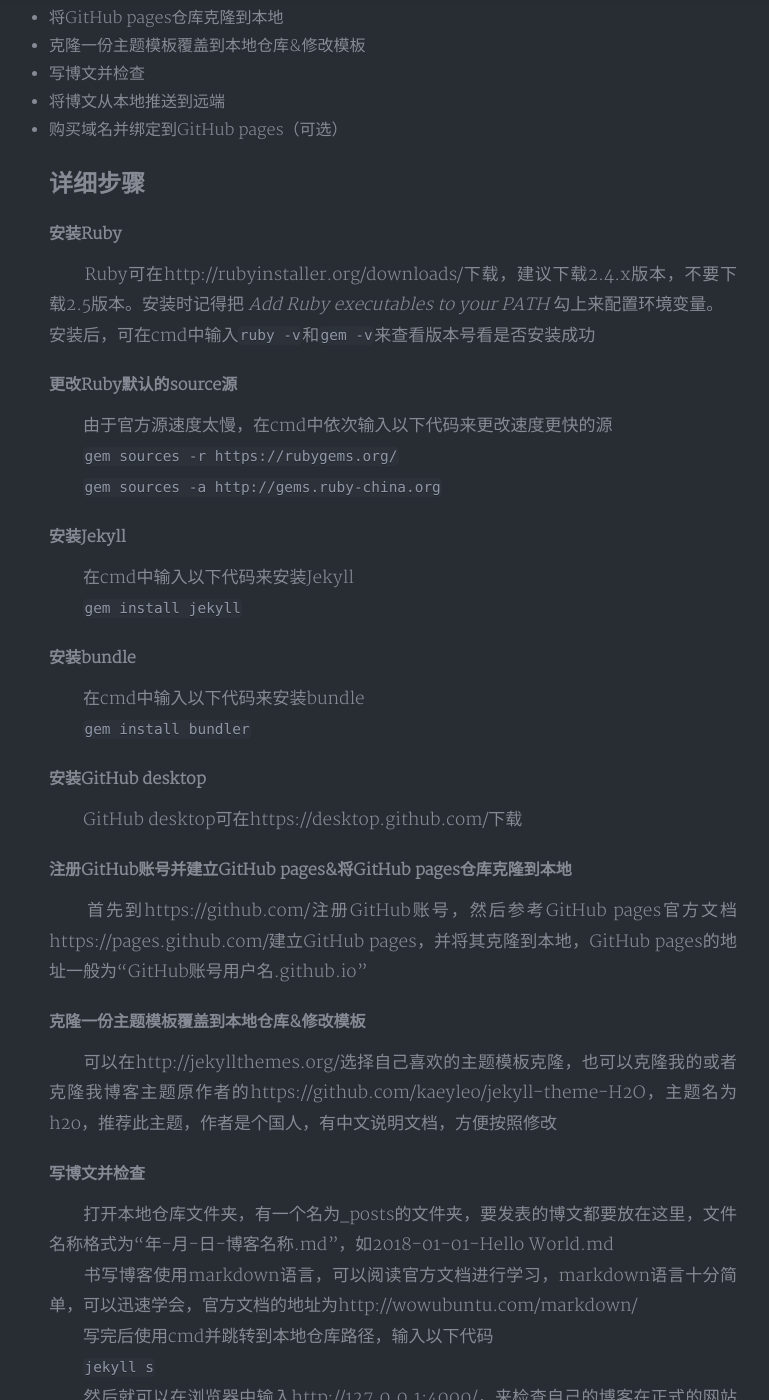
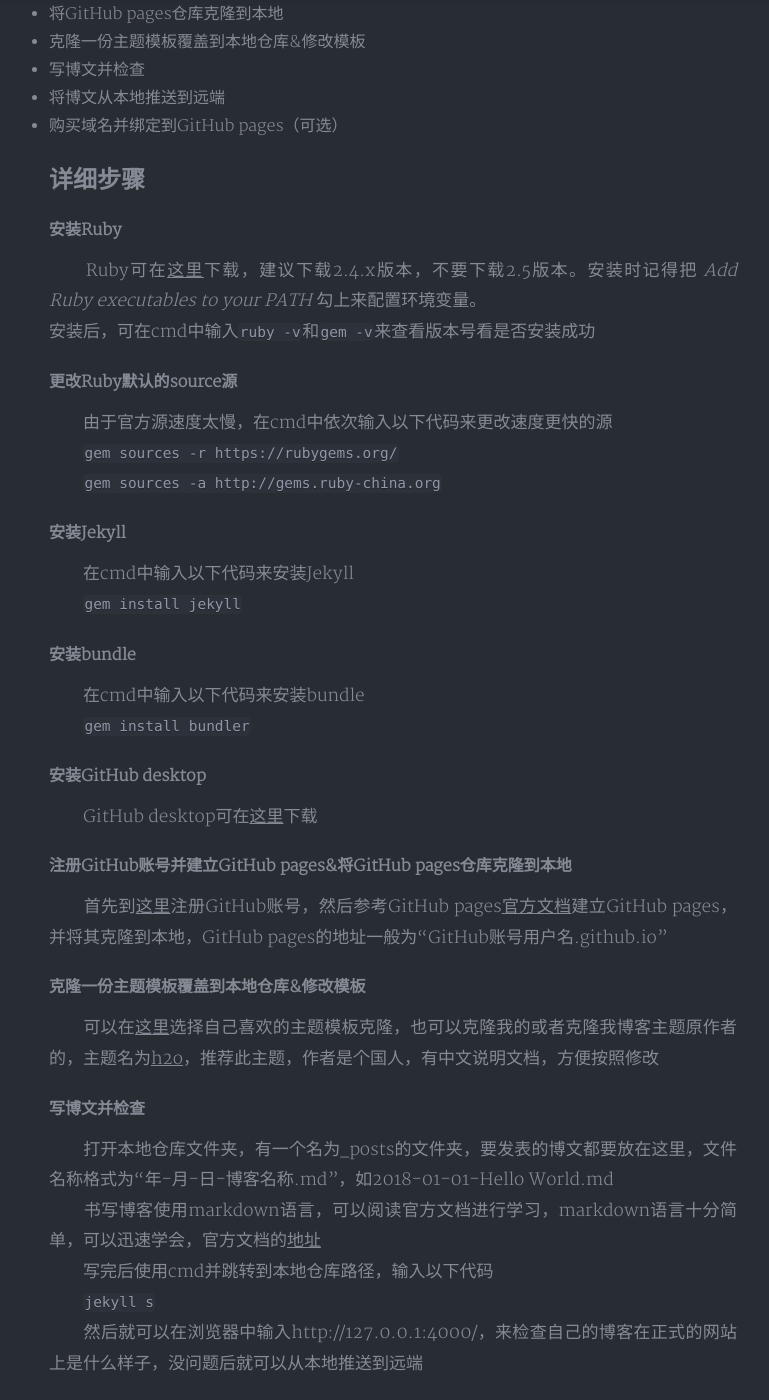
Before and after one commit to wickywonka/1, a Jekyll site: the page built from _posts/2018-01-29-Creat a personal blog.md, in a window 1280 px wide and 1400 px high, scrolled down 1019 px. Shown: the whole window, without its empty margins (263-1032 px from the left). Built offline with Jekyll 4.4.1, drawn with Linux system fonts in a browser that asks for light colours; nearby versions of some CDN libraries; comment, search, counter and statistics services are not loaded; a style sheet for code colours, icons or effects is not loaded; some of the changed lines change nothing that is shown; some of the changed text lies outside the part shown.

Commit message:
添加超链接

```diff
--- a/_posts/2018-01-29-Creat a personal blog.md
+++ b/_posts/2018-01-29-Creat a personal blog.md
@@ -8,8 +8,8 @@
 ## 　 前言
 　　从什么时候开始有这种想法的呢？大概是网易博客无故被封转战新浪博客，又觉得新浪博客的编辑器十分难用时产生的。<br>
 　　至于为什么想法搁置了４个月，原因多种多样，一是因为我懒，二是博客这个东西没有走入我的生活中。但我是一个爱好比较广泛的人，在不断的尝试新鲜事物时，各种问题也接踵而至，兴趣加问题产生动力，在尽我所能解决掉问题时，一种激动而愉悦的心情油然而生，然而只能自己一个人暗爽，总不能拉着人讲个不停，那样脸皮未免也太厚了不是？在与博客不断的接触后我就萌生了一种想法，既然不愿意一个人暗爽，又不能拉着别人嘚啵个不停，那就写成博客，用文字记录下来吧。<br>
-*我的个人博客地址：http://blog.wonka.top/* <br>
-*个人博客的代码仓库：https://github.com/wickywonka/wickywonka.github.io ，可做模板克隆并修改成自己的博客* <br>
+#### 　　*我的个人博客[地址](http://blog.wonka.top/)* <br>
+#### 　　*个人博客的代码仓库[地址](https://github.com/wickywonka/wickywonka.github.io )，可做模板克隆并修改成自己的博客* <br>
 ## 　基本过程
 * 安装Ruby
 * 更改Ruby默认的source源
@@ -24,7 +24,7 @@
 * 购买域名并绑定到GitHub pages（可选）
 ## 详细步骤
 #### 安装Ruby
-　　Ruby可在http://rubyinstaller.org/downloads/下载，建议下载2.4.x版本，不要下载2.5版本。安装时记得把 *Add Ruby executables to your PATH* 勾上来配置环境变量。<br>
+　　Ruby可在[这里](http://rubyinstaller.org/downloads/)下载，建议下载2.4.x版本，不要下载2.5版本。安装时记得把 *Add Ruby executables to your PATH* 勾上来配置环境变量。<br>
 安装后，可在cmd中输入`ruby -v`和`gem -v`来查看版本号看是否安装成功<br>
 #### 更改Ruby默认的source源
 　　由于官方源速度太慢，在cmd中依次输入以下代码来更改速度更快的源<br>
@@ -37,14 +37,14 @@
 　　在cmd中输入以下代码来安装bundle <br>
 　　`gem install bundler`
 #### 安装GitHub desktop
-　　GitHub desktop可在https://desktop.github.com/下载
+　　GitHub desktop可在[这里](https://desktop.github.com/)下载
 #### 注册GitHub账号并建立GitHub pages&将GitHub pages仓库克隆到本地
-　　首先到https://github.com/注册GitHub账号，然后参考GitHub pages官方文档https://pages.github.com/建立GitHub pages，并将其克隆到本地，GitHub pages的地址一般为“GitHub账号用户名.github.io”
+　　首先到[这里](https://github.com/)注册GitHub账号，然后参考GitHub pages[官方文档](https://pages.github.com/)建立GitHub pages，并将其克隆到本地，GitHub pages的地址一般为“GitHub账号用户名.github.io”
 #### 克隆一份主题模板覆盖到本地仓库&修改模板
-　　可以在http://jekyllthemes.org/选择自己喜欢的主题模板克隆，也可以克隆我的或者克隆我博客主题原作者的https://github.com/kaeyleo/jekyll-theme-H2O，主题名为h2o，推荐此主题，作者是个国人，有中文说明文档，方便按照修改
+　　可以在[这里](http://jekyllthemes.org/)选择自己喜欢的主题模板克隆，也可以克隆我的或者克隆我博客主题原作者的，主题名为[h2o](https://github.com/kaeyleo/jekyll-theme-H2O)，推荐此主题，作者是个国人，有中文说明文档，方便按照修改
 #### 写博文并检查
 　　打开本地仓库文件夹，有一个名为_posts的文件夹，要发表的博文都要放在这里，文件名称格式为“年-月-日-博客名称.md”，如2018-01-01-Hello World.md <br>
-　　书写博客使用markdown语言，可以阅读官方文档进行学习，markdown语言十分简单，可以迅速学会，官方文档的地址为http://wowubuntu.com/markdown/<br>
+　　书写博客使用markdown语言，可以阅读官方文档进行学习，markdown语言十分简单，可以迅速学会，官方文档的[地址](http://wowubuntu.com/markdown/)<br>
 　　写完后使用cmd并跳转到本地仓库路径，输入以下代码<br>
 　　`jekyll s` <br>
 　　然后就可以在浏览器中输入http://127.0.0.1:4000/，来检查自己的博客在正式的网站上是什么样子，没问题后就可以从本地推送到远端
```
